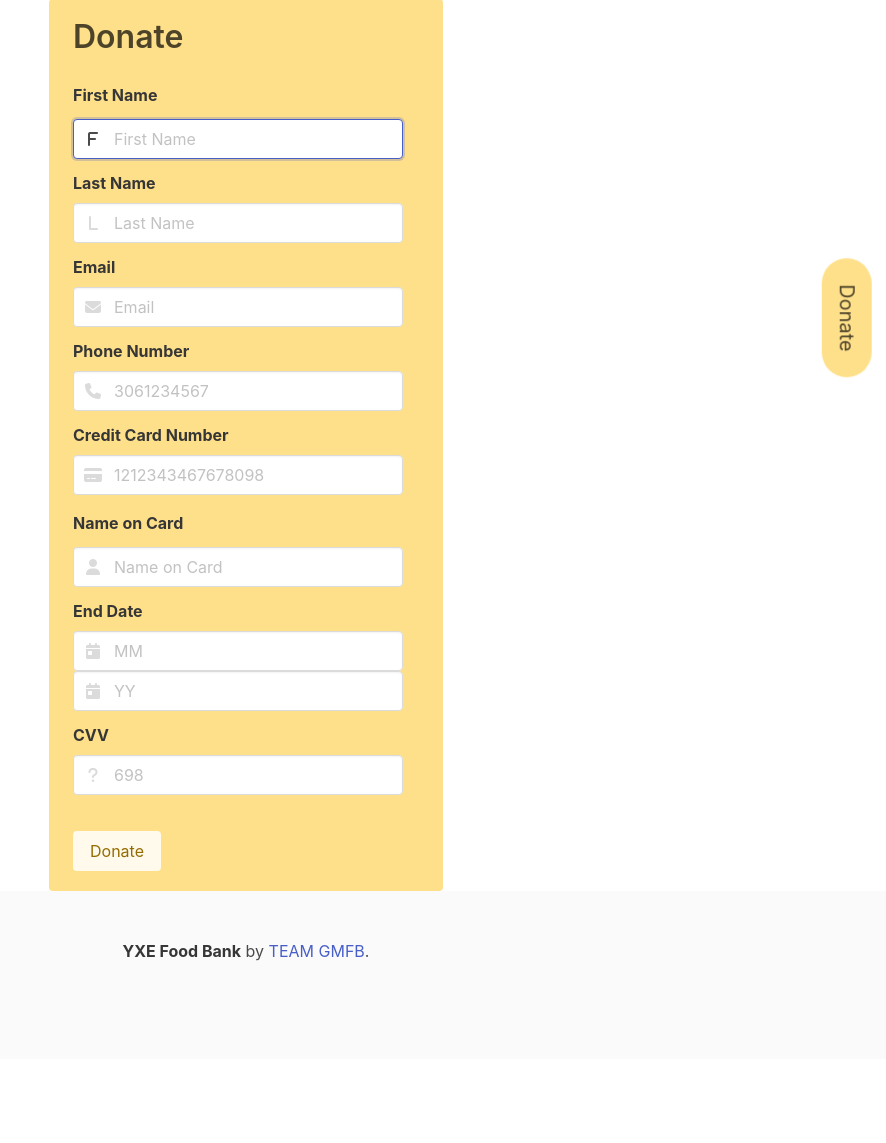
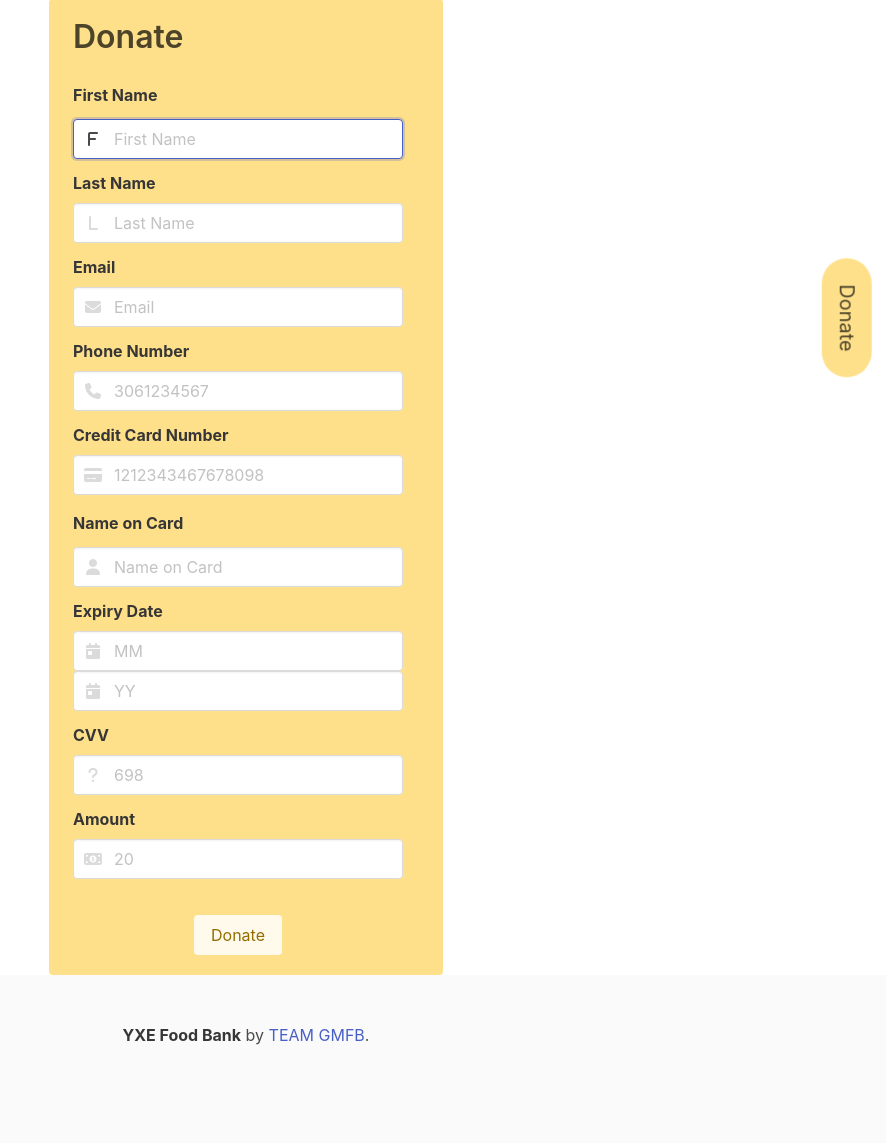
Before and after one commit to seemslikeali/yxefoodbank, a Django app: page /donateform/ in a window 1280 px wide. Shown: the part 57-1200 px from the top of the page, without its empty margins (394-1280 px from the left). Before the commit the page ends 1018 px from the top, so only its background shows below. Run offline with Django 4.2, Linux system fonts and the light colour scheme; some libraries are stand-ins or nearby versions.

Commit message:
slight changes to user interface

```diff
--- a/base/templates/base/donate.html
+++ b/base/templates/base/donate.html
@@ -1,7 +1,7 @@
 {% extends 'main.html' %}
 {% block content %}
 <div class="container is-fluid">
-  <div class="notification is-secondary">
+  <div class="notification is-warning is-light">
     <div class="title">Donate</div>
     <p>
       Help us fight hunger together!
@@ -10,7 +10,7 @@
     <progress class="progress is-success" value="60" max="100">60%</progress>
     <br>
     <br>
-          <a class="button is-warning is-light" href="{% url 'donateForm' %}">Donate now</a>
+          <a class="button is-warning" href="{% url 'donateForm' %}">Donate now</a>
   </div>
 
 </div>
--- a/base/templates/base/donateform.html
+++ b/base/templates/base/donateform.html
@@ -75,10 +75,10 @@
       </p>
     </div>
 
-    <!-- End Date -->
+    <!-- Expiry Date -->
     <div class="field">
-      <label class="label">End Date</label>
-      <!--End Date Month (MM)-->
+      <label class="label">Expiry Date</label>
+      <!--Expiry Date Month (MM)-->
       <p class="control has-icons-left has-icons-right">
         <input autocomplete="off" class="input" type="tel" pattern="[0-9]" placeholder="MM" name="month" maxlength="2"
           required="" id="month" />
@@ -108,8 +108,20 @@
       </p>
     </div>
 
+    <!--Amount-->
+    <div class="field">
+      <label class="label">Amount</label>
+      <p class="control has-icons-left has-icons-right">
+        <input class="input" type="tel" pattern="[0-9]{10}" placeholder="20" name="amount" maxlength="6"
+          required="" id="id_amount" />
+          <span class="icon is-small is-left">
+            <i class="fa fa-money"></i>
+          </span>
+      </p>
+    </div>
+
     <!--Donate Button-->
-    <div class="field">
+    <div class="field has-text-centered">
       <p class="control">
         <br style="display:block; margin: 5px 0;">
         <button class="button is-warning is-light">Donate</button>
--- a/base/templates/base/volunteer.html
+++ b/base/templates/base/volunteer.html
@@ -1,12 +1,12 @@
 {% extends 'main.html' %} {% block content %}
 <div class="container is-fluid">
-  <div class="notification is-primary">
+  <div class="notification is-primary is-light">
     <div class="title">Volunteer</div>
     <p>
       You can always choose to be part of our large community and help us serve the needy.
     </p>
     <br>
-          <a class="button is-primary is-light" href="{% url 'volunteerForm' %}">Volunteer now</a>
+          <a class="button is-primary" href="{% url 'volunteerForm' %}">Volunteer now</a>
   </div>
 </div>
 
--- a/base/templates/base/volunteerform.html
+++ b/base/templates/base/volunteerform.html
@@ -53,7 +53,7 @@
       </div>
 
       <!--Donate Button-->
-    <div class="field">
+    <div class="field has-text-centered">
         <p class="control">
           <br style="display:block; margin: 5px 0;">
           <button class="button is-primary is-light">Volunteer</button>
```
